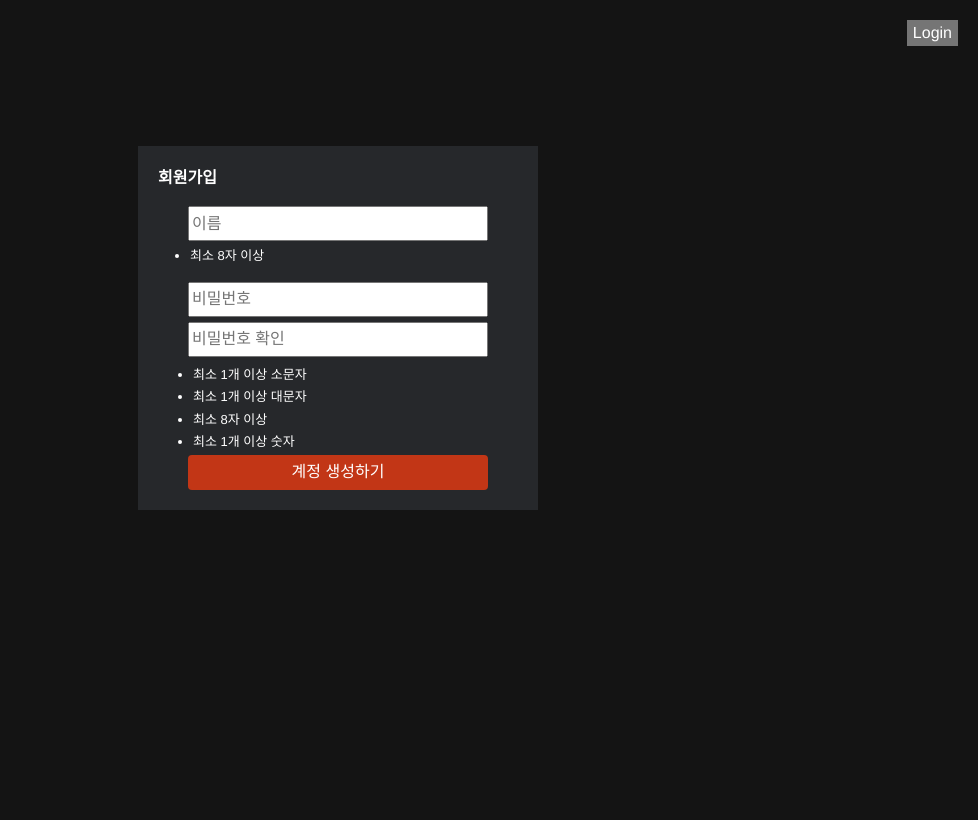
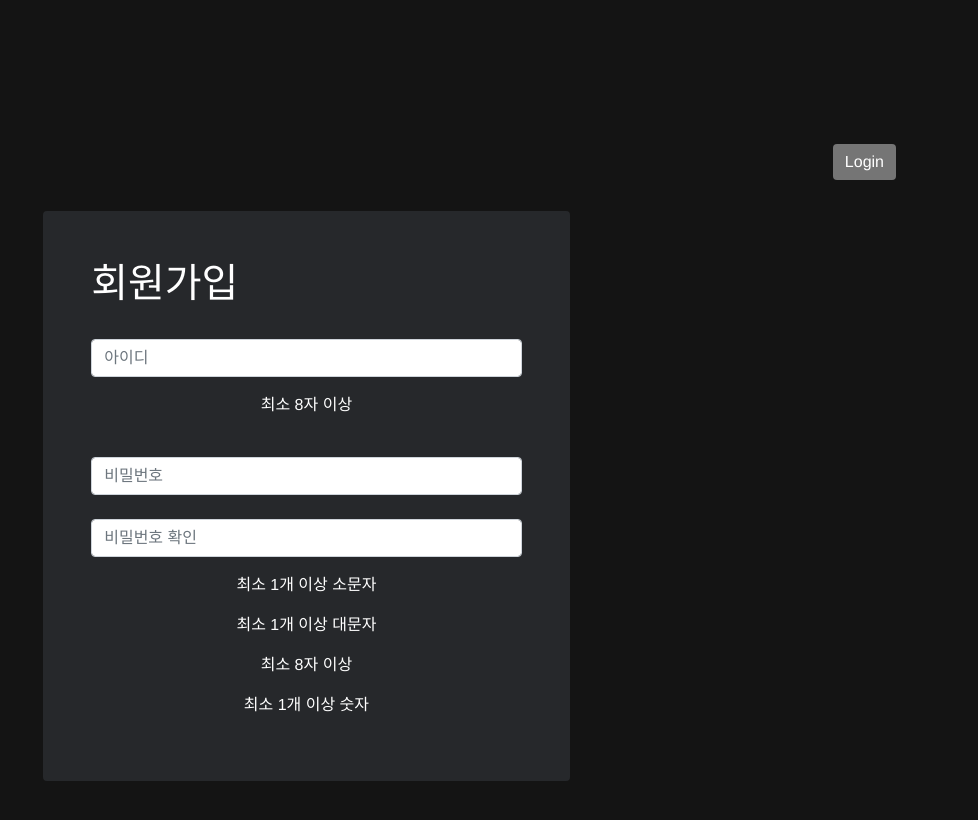
Before and after one commit to sangjinsu/ssafy6-movie-project-front, a Vue app: page /signup in a window 1280 px wide. Shown: the top 820 px of the page, without its empty margins (302-1280 px from the left). Built offline with nearby package versions, Linux system fonts and the light colour scheme; no server answers.

Commit message:
feat: upddate signup and profile

```diff
--- a/src/App.vue
+++ b/src/App.vue
@@ -1,7 +1,9 @@
 <template>
   <div id="app">
     <movie-nav v-if="isLogin"></movie-nav>
-    <router-view />
+    <div class="pt-5 mt-5">
+      <router-view />
+    </div>
   </div>
 </template>
 
--- a/src/views/accounts/Login.vue
+++ b/src/views/accounts/Login.vue
@@ -10,8 +10,10 @@
     <div
       class="text-white h-100 d-flex align-items-center justify-content-center"
     >
-      <div style="background-color: #26282b" class="rounded p-5">
-        <h1 class="mb-4">로그인</h1>
+      <div style="background-color: #26282b" class="rounded p-5 w-50">
+        <div class="text-start">
+          <h1 class="mb-4">로그인</h1>
+        </div>
         <div class="mb-3 text-start">
           <label for="username" class="form-label">아이디</label>
           <input
--- a/src/views/accounts/Profile.vue
+++ b/src/views/accounts/Profile.vue
@@ -47,7 +47,9 @@
       <div class="fw-bold text-start text-white mx-5">
         <h4>리뷰</h4>
       </div>
+
       <div v-if="profile.reviews.length > 0">
+        <!-- 리뷰 리스트 -->
         <ul class="list-group list-group-flush list-group-numbered mx-5">
           <li
             class="
@@ -66,12 +68,19 @@
             <div class="ms-2 me-auto">
               <h5 class="fw-bold">
                 {{review.movie.title}}
-                <span class="badge rounded-pill">RANK {{review.rank}}</span>
                  {{ review.title.length > 20 ? review.title.slice(0, 20) + '...' : review.title }}
               </h5>
             </div>
+            <span class="badge rounded-pill fw-bold">RANK {{review.rank}}</span>
           </li>
         </ul>
+        <!-- 리뷰 페이지네이션 -->
+        <b-pagination
+          v-model="currentPage"
+          :total-rows="rows"
+          :per-page="perPage"
+          first-number
+        ></b-pagination>
       </div>
       <div v-else class="fw-bold text-start text-white mx-5">
         <h4>리뷰가 없네요..</h4>
--- a/src/views/accounts/Signup.vue
+++ b/src/views/accounts/Signup.vue
@@ -1,65 +1,76 @@
 <template>
-  <div style="height: 100vh">
-    <span class="button">
+  <b-container style="height: 100vh">
     <router-link
       :to="{ name: 'Login' }"
-        class="text-decoration-none text-white"
+      class="text-decoration-none text-white float-end pt-5"
     >
-        <button class="btn-login">Login</button>
+      <b-button class="btn-login">Login</b-button>
     </router-link>
-    </span>
-    <div class="container">
-      <p style="text-align: left; font-weight: bold">회원가입</p>
+
+    <div
+      class="text-white h-100 d-flex align-items-center justify-content-center"
+    >
+      <div style="background-color: #26282b" class="rounded p-5 w-50">
         <div>
+          <div class="text-start">
+            <h1>회원가입</h1>
+          </div>
+
+          <div class="mb-3 text-start">
             <label for="username"></label>
             <input
               type="text"
-          placeholder="이름"
+              placeholder="아이디"
               id="username"
               v-model.trim="credentials.username"
+              class="form-control"
             />
           </div>
+
 
           <!-- username validation -->
           <div
            v-if="usernameValidation.errors.length > 0 && !submitted"
-        class="hints"
           >
-        <ul v-for="error in usernameValidation.errors" :key="error.message">
+            <ul class="list-unstyled" v-for="error in usernameValidation.errors" :key="error.message">
               <li>
                 {{ error }}
               </li>
            </ul>
           </div>
+        </div>
+
 
         <div>
+          <div class="text-start">
             <label for="password"></label>
             <input
               type="password"
               id="password"
               placeholder="비밀번호"
               v-model.trim="credentials.password"
+              class="form-control"
             />
           </div>
 
-      <div>
+          <div class="mb-3 text-start">
             <label for="passwordConfirmation"></label>
             <input
               type="password"
               id="passwordConfirmation"
               placeholder="비밀번호 확인"
               v-model.trim="credentials.passwordConfirmation"
+              class="form-control"
             />
           </div>
 
           <div
             v-if="passwordValidation.errors.length > 0 && !submitted"
-        class="hints"
           >
           <ul
             v-for="error in passwordValidation.errors"
             :key="error.message"
-          style="margin: 3px"
+            class="list-unstyled"
            >
             <li>
               {{ error }}
@@ -67,13 +78,19 @@
           </ul>
           </div>
 
+
           <div class="matches" v-if="notSamePasswords">
-        <p>Passwords don't match.</p>
+            <p>비밀번호가 일치하지 않습니다</p>
+          </div>
         </div>
 
-      <button @click="signup" class="btn-signup">계정 생성하기</button>
+        <div class="d-grid">
+          <b-button v-if='passwordsFilled && !notSamePasswords && passwordValidation.valid && usernameValidation.valid' @click="signup" class="btn-signup btn-block">계정 생성하기</b-button>
+        </div>
+
       </div>
     </div>
+  </b-container>
 </template>
 
 <script>
@@ -166,16 +183,6 @@ export default {
 </script>
 
 <style scoped>
-.view {
-  height: 100vh;
-}
-.container {
-  width: 400px;
-  background-color: #26282b;
-  color: white;
-  padding: 20px;
-  margin-top: 100px;
-}
 .btn-login,
 .btn-login:hover,
 .btn-login:active,
@@ -186,35 +193,15 @@ export default {
   color: white;
   border: none;
 }
-.button {
-  display: flex;
-  justify-content: flex-end;
-  margin-right: 20px;
-  margin-top: 20px;
+.btn-signup,
+.btn-signup:hover,
+.btn-signup:active,
+.btn-signup:visited,
+.btn-signup:focus {
+  background-color: #c23616;
+  border-color: #c23616;
+  color: white;
+  border: none;
 }
-.btn-signup {
-  background: #c23616;
-  color: white;
-  font-family: "Noto Sans KR", sans-serif;
-  font-size: 1rem;
-  font-weight: 400;
-  text-align: center;
-  text-decoration: none;
 
-  display: inline-block;
-
-  border: none;
-  border-radius: 4px;
-  width: 300px;
-  height: 35px;
-}
-.hints {
-  font-size: 13px;
-  text-align: left;
-}
-input {
-  width: 300px;
-  height: 35px;
-  margin-bottom: 5px;
-}
 </style>
--- a/src/views/movies/Movies.vue
+++ b/src/views/movies/Movies.vue
@@ -1,6 +1,5 @@
 <template>
-  <div style="color: white">
-    <b-container>
+    <b-container style="color: white">
       <div class="card-0">
         <top-movie-image-list :movieList="getTopMovies"></top-movie-image-list>
       </div>
@@ -23,7 +22,6 @@
         <movie-image-list :movieList="likeMovies"></movie-image-list>
       </div>
     </b-container>
-  </div>
 </template>
 
 <script>
@@ -82,10 +80,6 @@ export default {
 </script>
 
 <style scoped>
-.card-0 {
-  margin: 3vw 0;
-  padding-top: 1vw;
-}
 .card-1 {
   margin: 3vw 0;
 }
--- a/src/views/movies/Recommend.vue
+++ b/src/views/movies/Recommend.vue
@@ -1,6 +1,6 @@
 <template>
   <b-container>
-    <div class="fw-bold text-start text-white my-5">
+    <div class="fw-bold text-start text-white mb-5">
       <h1>Recommend for U</h1>
     </div>
 
```
Lines whose indentation alone changed are shown as unchanged.
